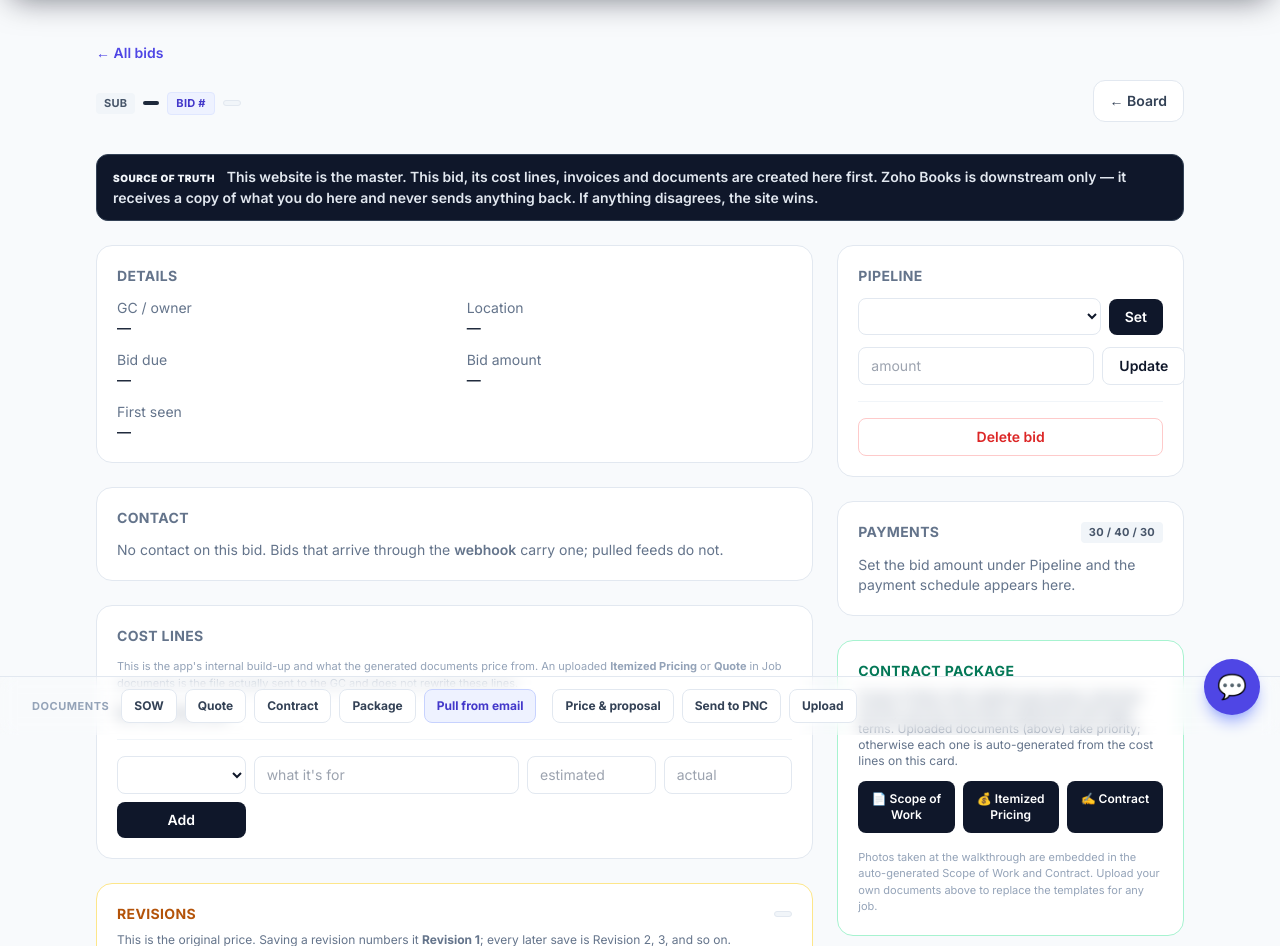
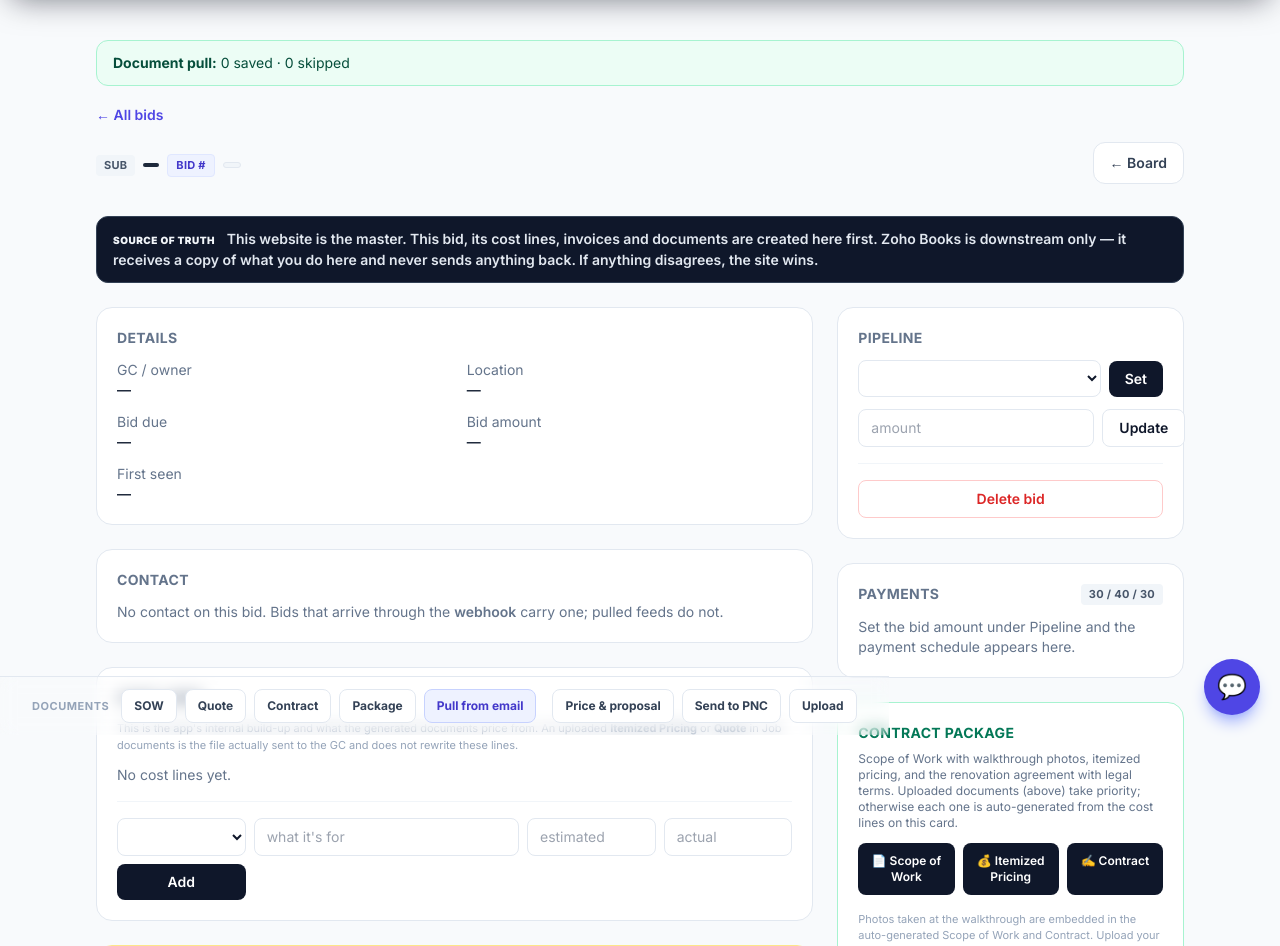
Before and after one commit to get-them666/bizstack-construction, a Python web app: template templates/construction/bid_detail.html in a window 1280 px wide. Shown: the part 65-1011 px from the top of the page. Run offline with Jinja, Linux system fonts and the light colour scheme; the template is opened without the code that fills it, so the values that code supplies are empty.

Commit message:
Bid card: show the pull result, and actually pin the action bar
Two reasons "Pull docs" looked like a dead button:

- the route redirects back to the card with pulled/skipped/pull_msg, but only
  the Bids board rendered those parameters, so the card reloaded silently.
  The detail page now shows a result banner, amber when there were errors.
- the bar was `sticky`: with a page full of cards it settles at the document
  bottom rather than the viewport, so it was effectively invisible. It is now
  `fixed` to the viewport bottom, with pb-28 on the page so nothing is hidden
  behind it.

```diff
--- a/templates/construction/bid_detail.html
+++ b/templates/construction/bid_detail.html
@@ -4,7 +4,26 @@
 {% block meta %}<meta name="robots" content="noindex, nofollow">{% endblock %}
 
 {% block content %}
-<div class="max-w-6xl mx-auto px-4 sm:px-6 lg:px-8 py-10">
+<div class="max-w-6xl mx-auto px-4 sm:px-6 lg:px-8 py-10 pb-28">
+
+  {# The pull redirects back here with pull_* in the query string. Without this
+     the button looked like it did nothing at all: the page reloaded and the
+     result was only rendered on the Bids board. #}
+  {% if request.query_params.get('pulled') is not none or request.query_params.get('pull_msg') %}
+  <div class="mb-4 rounded-xl border px-4 py-3 text-sm
+              {% if request.query_params.get('pull_errors') and request.query_params.get('pull_errors') != '0' %}border-amber-200 bg-amber-50 text-amber-900
+              {% else %}border-emerald-200 bg-emerald-50 text-emerald-900{% endif %}">
+    <b>Document pull:</b>
+    {{ request.query_params.get('pulled') or 0 }} saved ·
+    {{ request.query_params.get('skipped') or 0 }} skipped
+    {% if request.query_params.get('pull_errors') and request.query_params.get('pull_errors') != '0' %}
+      · {{ request.query_params.get('pull_errors') }} error(s)
+    {% endif %}
+    {% if request.query_params.get('pull_msg') %}
+      <div class="mt-1 text-xs">{{ request.query_params.get('pull_msg') }}</div>
+    {% endif %}
+  </div>
+  {% endif %}
 
   <a href="/bids" class="text-sm font-semibold text-indigo-600 hover:text-indigo-700">&larr; All bids</a>
 
@@ -954,7 +973,7 @@
 {# ── One action bar, pinned, so the card is usable without scrolling the
    whole page. Every action here already existed somewhere above; this is the
    shortcut, not a second implementation. #}
-<div class="sticky bottom-0 z-40 -mx-4 sm:-mx-6 lg:-mx-8 px-4 sm:px-6 lg:px-8 py-3 bg-white/95 backdrop-blur border-t border-slate-200 shadow-[0_-8px_24px_-16px_rgba(15,23,42,0.35)]">
+<div class="fixed bottom-0 left-0 right-0 z-40 px-4 sm:px-6 lg:px-8 py-3 bg-white/95 backdrop-blur border-t border-slate-200 shadow-[0_-8px_24px_-16px_rgba(15,23,42,0.35)]">
   <div class="max-w-7xl mx-auto flex flex-wrap items-center gap-2">
     <span class="text-[11px] font-bold uppercase tracking-wider text-slate-400 mr-1">Documents</span>
     <a href="/bids/{{ b.id }}/sow.pdf" target="_blank" rel="noopener" class="px-3 py-2 text-xs font-bold text-slate-700 bg-white border border-slate-200 hover:border-indigo-300 rounded-lg">SOW</a>
```
